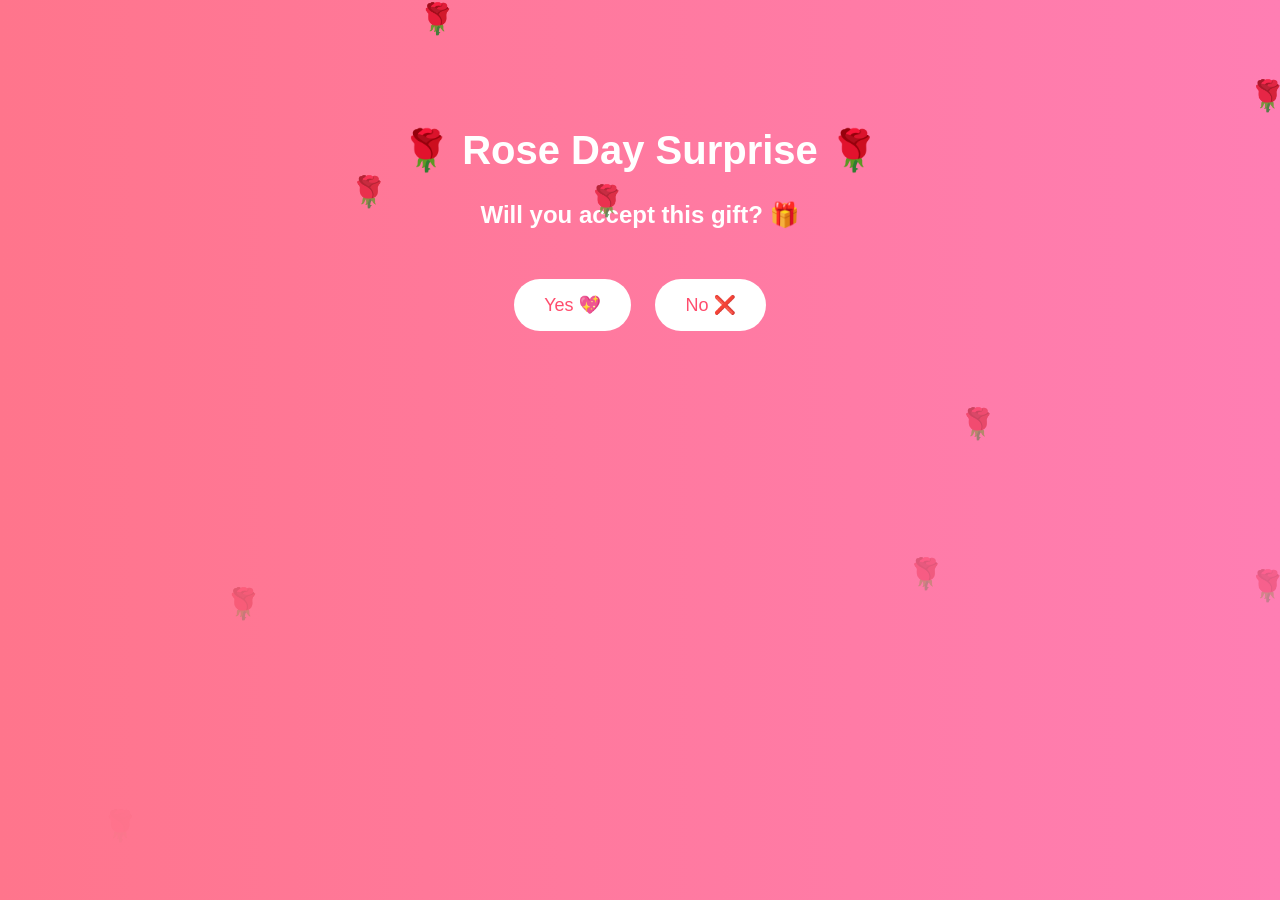
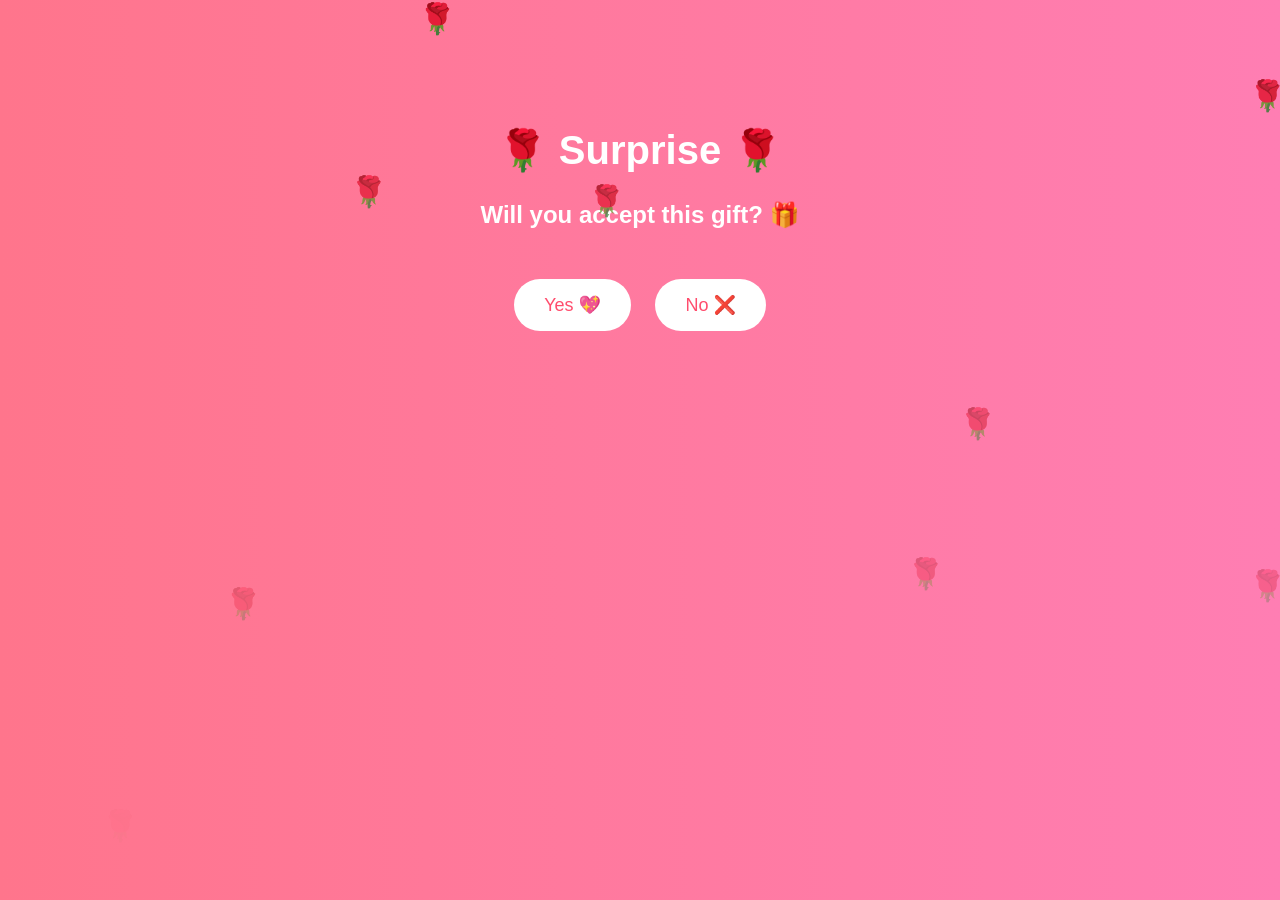
Before and after one commit to EhackerSupreme/valentines-surprise, a plain HTML site: page index.html in a window 1280 px wide. Drawn offline with Linux system fonts and the light colour scheme.

Commit message:
Update index.html

```diff
--- a/index.html
+++ b/index.html
@@ -75,7 +75,7 @@
 
 <body>
 
-    <h1>🌹 Rose Day Surprise 🌹</h1>
+    <h1>🌹 Surprise 🌹</h1>
     <h2>Will you accept this gift? 🎁</h2>
 
     <div id="buttons">
```
